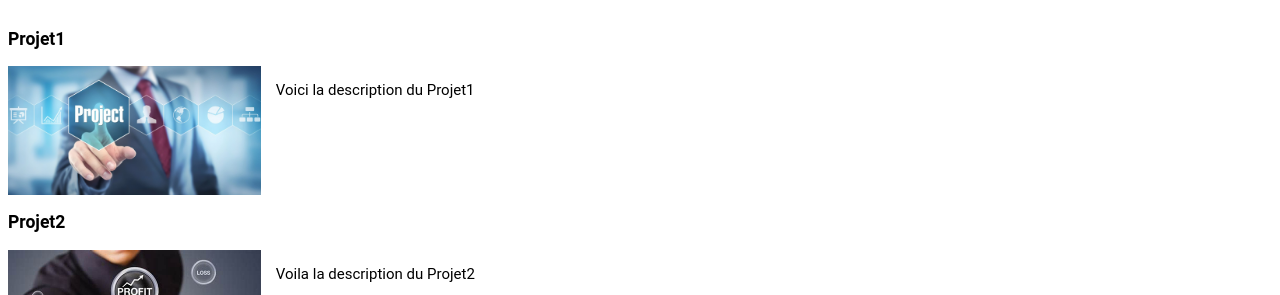
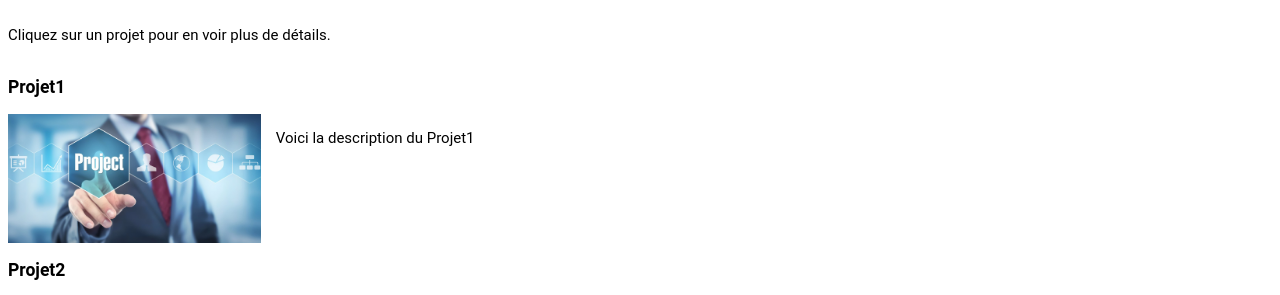
Before and after one commit to simlefebvre/projet-portfolio, a plain HTML site: page liste.html in a window 1280 px wide. Shown: the part 87-382 px from the top of the page. Drawn offline with Linux system fonts and the light colour scheme.

Commit message:
amélioration UX souris sur la liste

```diff
--- a/liste.html
+++ b/liste.html
@@ -12,6 +12,9 @@
             <a href="liste.html">Liste des Projets</a>
             <a href="index.html">Menu</a>
         </div>
+        <p>
+            Cliquez sur un projet pour en voir plus de détails.
+        </p>
         <div id="liste">
         </div>
 
--- a/style.css
+++ b/style.css
@@ -93,6 +93,7 @@ body
 {
     display:flex;
     flex-direction: column;
+    cursor:pointer;
 }
 .imageProjet
 {
```
